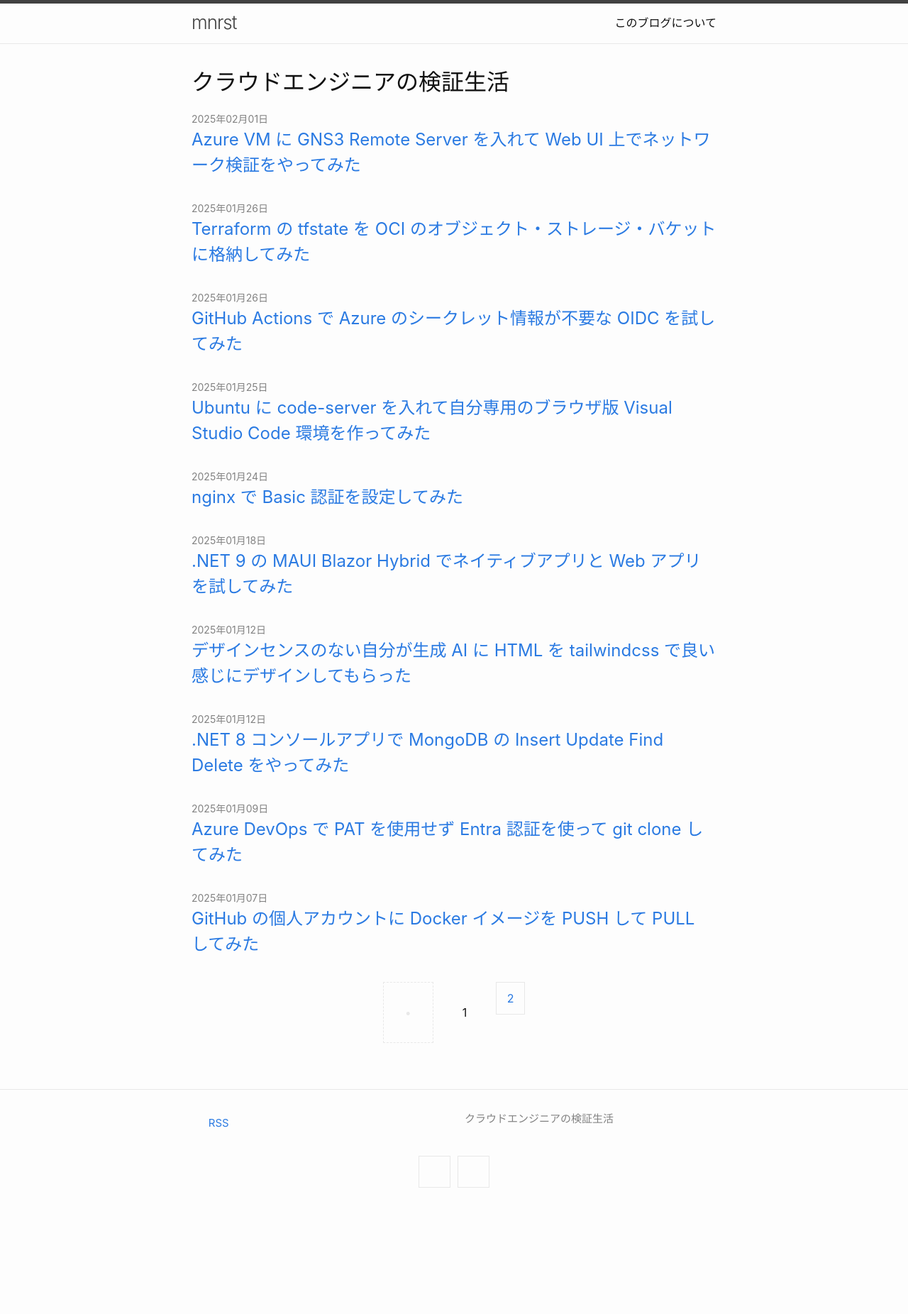
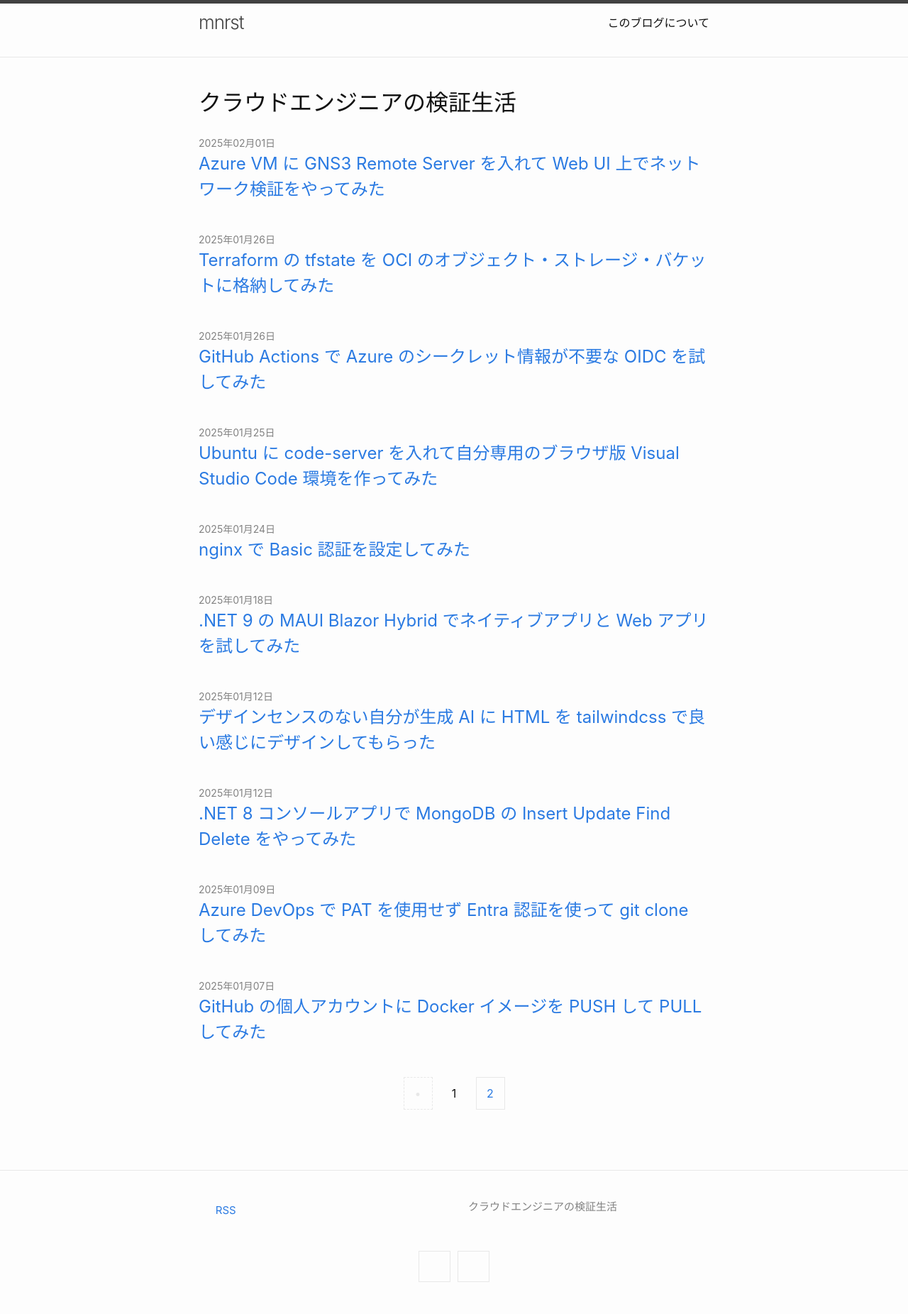
Before and after one commit to mnrst/mnrst.github.io, a Jekyll site: the page built from index.html, in a window 1280 px wide. Shown: the whole page at 71% size. Built offline with Jekyll 4.4.1, drawn with Linux system fonts in a browser that asks for light colours; the list of posts is cut into pages by our own code; before the commit the page ends 1709 px from its top, so only the background shows below that.

Commit message:
update _sass/minima/initialize.scss

```diff
--- a/_sass/minima/_layout.scss
+++ b/_sass/minima/_layout.scss
@@ -318,7 +318,7 @@
     }
     div {
       display: block;
-      padding: $spacing-unit;
+      padding: $spacing-unit * .25;
       border: 1px solid transparent;
 
       &.pager-edge {
--- a/_sass/minima/initialize.scss
+++ b/_sass/minima/initialize.scss
@@ -9,7 +9,7 @@ $base-font-weight: 400 !default;
 $small-font-size:  $base-font-size * 0.875 !default;
 $base-line-height: 1.5 !default;
 
-$spacing-unit:     30px !default;
+$spacing-unit:     40px !default;
 
 $table-text-align: left !default;
 
```
